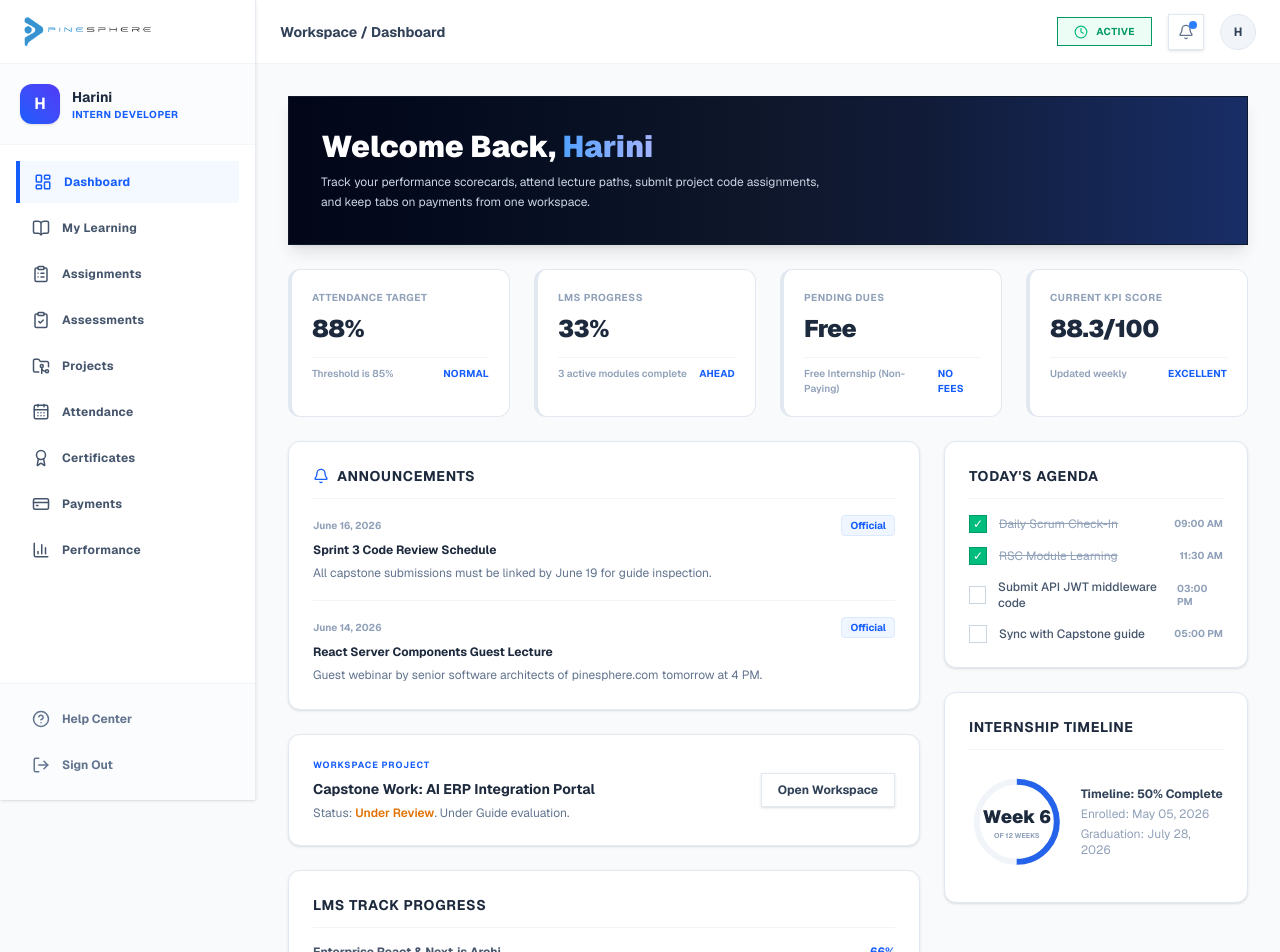
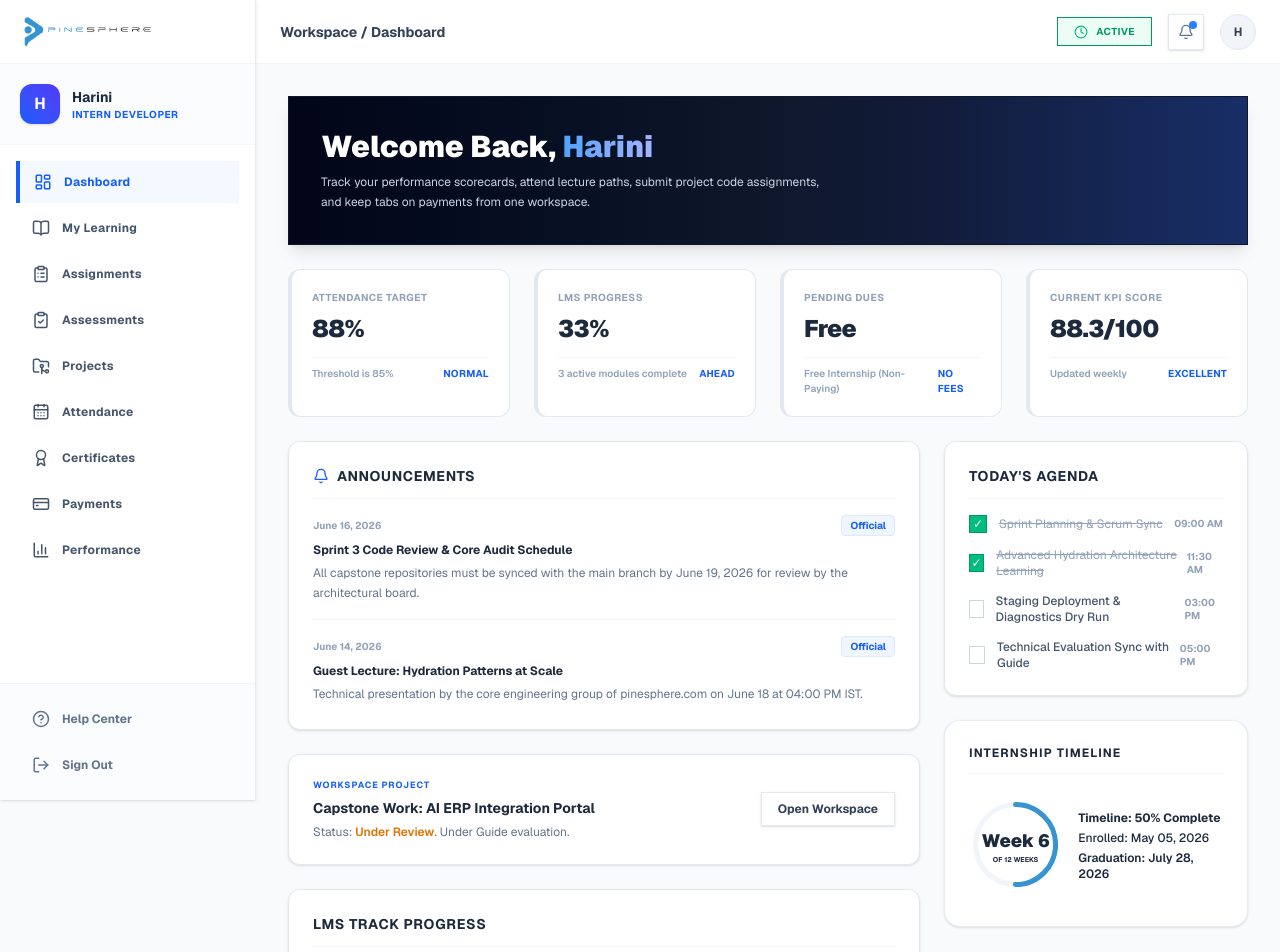
Before and after one commit to miles-spidee/simp, a Next.js app in the folder frontend/: page /dashboard in a window 1280 px wide. Shown: the top 952 px of the page. Built offline with nearby package versions, Linux system fonts and the light colour scheme.

Commit message:
feat: implement student dashboard with attendance, LMS, and task tracking interfaces

```diff
--- a/frontend/app/dashboard/page.tsx
+++ b/frontend/app/dashboard/page.tsx
@@ -96,6 +96,27 @@ export default function StudentDashboard() {
   const [showNotificationPopup, setShowNotificationPopup] = useState(false);
   const [notificationToast, setNotificationToast] = useState<string | null>(null);
 
+  // Close notification popup when clicking anywhere outside
+  useEffect(() => {
+    if (!showNotificationPopup) return;
+
+    const handleOutsideClick = (e: MouseEvent) => {
+      const target = e.target as HTMLElement;
+      if (target && !target.closest('#notification-bell-widget')) {
+        setShowNotificationPopup(false);
+      }
+    };
+
+    const timeoutId = setTimeout(() => {
+      document.addEventListener('click', handleOutsideClick);
+    }, 0);
+
+    return () => {
+      clearTimeout(timeoutId);
+      document.removeEventListener('click', handleOutsideClick);
+    };
+  }, [showNotificationPopup]);
+
   // Initialize username and other defaults on load
   useEffect(() => {
     if (typeof window !== 'undefined') {
@@ -133,10 +154,10 @@ export default function StudentDashboard() {
 
   // --- STATE FOR AGENDA ---
   const [agenda, setAgenda] = useState([
-    { id: 1, task: 'Daily Scrum Check-In', time: '09:00 AM', completed: true },
-    { id: 2, task: 'RSC Module Learning', time: '11:30 AM', completed: true },
-    { id: 3, task: 'Submit API JWT middleware code', time: '03:00 PM', completed: false },
-    { id: 4, task: 'Sync with Capstone guide', time: '05:00 PM', completed: false }
+    { id: 1, task: 'Sprint Planning & Scrum Sync', time: '09:00 AM', completed: true },
+    { id: 2, task: 'Advanced Hydration Architecture Learning', time: '11:30 AM', completed: true },
+    { id: 3, task: 'Staging Deployment & Diagnostics Dry Run', time: '03:00 PM', completed: false },
+    { id: 4, task: 'Technical Evaluation Sync with Guide', time: '05:00 PM', completed: false }
   ]);
 
   const handleToggleAgendaItem = (id: number) => {
@@ -785,8 +806,8 @@ export default function StudentDashboard() {
   };
 
   const announcements = [
-    { date: 'June 16, 2026', title: 'Sprint 3 Code Review Schedule', content: 'All capstone submissions must be linked by June 19 for guide inspection.' },
-    { date: 'June 14, 2026', title: 'React Server Components Guest Lecture', content: 'Guest webinar by senior software architects of pinesphere.com tomorrow at 4 PM.' }
+    { date: 'June 16, 2026', title: 'Sprint 3 Code Review & Core Audit Schedule', content: 'All capstone repositories must be synced with the main branch by June 19, 2026 for review by the architectural board.' },
+    { date: 'June 14, 2026', title: 'Guest Lecture: Hydration Patterns at Scale', content: 'Technical presentation by the core engineering group of pinesphere.com on June 18 at 04:00 PM IST.' }
   ];
 
   return (
@@ -919,17 +940,17 @@ export default function StudentDashboard() {
             </div>
 
             {/* Notification bell widget */}
-            <div className="relative">
+            <div className="relative" id="notification-bell-widget">
               <button
                 onClick={() => setShowNotificationPopup(!showNotificationPopup)}
-                className="h-9 w-9 bg-white hover:bg-slate-50 border border-slate-200 flex items-center justify-center text-slate-500 hover:text-slate-800 transition-colors relative shadow-sm"
+                className="h-9 w-9 bg-white hover:bg-slate-50 border border-slate-200 flex items-center justify-center text-slate-500 hover:text-slate-800 transition-colors relative shadow-sm z-50"
               >
                 <Bell className="h-4 w-4" />
                 <span className="absolute top-1.5 right-1.5 h-2 w-2 bg-blue-500 rounded-full" />
               </button>
 
               {showNotificationPopup && (
-                <div className="absolute right-0 mt-2.5 w-80 bg-white border border-slate-200 rounded-xl shadow-xl p-4 z-40 animate-slide-in text-slate-800">
+                <div className="absolute right-0 mt-2.5 w-80 bg-white border border-slate-200 rounded-xl shadow-xl p-4 z-50 animate-slide-in text-slate-850">
                   <h3 className="font-bold text-xs text-slate-900 uppercase tracking-wider border-b border-slate-100 pb-2 mb-3">
                     Recent ERP Notices
                   </h3>
@@ -937,7 +958,7 @@ export default function StudentDashboard() {
                     {announcements.map((an, idx) => (
                       <div key={idx} className="text-[11px] leading-relaxed">
                         <div className="flex items-center justify-between text-blue-600 font-bold mb-1">
-                          <span>{an.title}</span>
+                          <span className="hover:text-blue-700 transition-colors cursor-pointer">{an.title}</span>
                           <span className="text-[9px] text-slate-400">{an.date}</span>
                         </div>
                         <p className="text-slate-500">{an.content}</p>
@@ -1097,25 +1118,25 @@ export default function StudentDashboard() {
                     </div>
 
                     {/* Internship Roadmap Progress (Circular Indicator) */}
-                    <div className="bg-white border border-slate-200 rounded-xl/80 rounded-xl p-6 space-y-4 shadow-sm flex flex-col justify-between hover:shadow-md hover:border-blue-500/30 transition-all duration-300">
-                      <h3 className="font-bold text-sm text-slate-800 uppercase tracking-wider border-b border-slate-100 pb-3">
+                    <div className="bg-white border border-slate-200/80 rounded-2xl p-6 space-y-4 shadow-sm flex flex-col justify-between card-premium-hover transition-all duration-300">
+                      <h3 className="font-bold text-xs text-slate-800 uppercase tracking-widest border-b border-slate-100 pb-3">
                         Internship Timeline
                       </h3>
                       <div className="flex items-center justify-around gap-4 py-2">
                         <div className="relative h-24 w-24 flex items-center justify-center">
                           <svg className="w-full h-full transform -rotate-90">
-                            <circle cx="48" cy="48" r="40" strokeWidth="6" stroke="#f1f5f9" fill="transparent" />
-                            <circle cx="48" cy="48" r="40" strokeWidth="6" stroke="#2563eb" fill="transparent" strokeDasharray="251.2" strokeDashoffset={251.2 * (1 - 0.50)} />
+                            <circle cx="48" cy="48" r="40" strokeWidth="5" stroke="#f1f5f9" fill="transparent" />
+                            <circle cx="48" cy="48" r="40" strokeWidth="5" stroke="#3794d1" fill="transparent" strokeDasharray="251.2" strokeDashoffset={251.2 * (1 - 0.50)} strokeLinecap="round" className="transition-all duration-1000" />
                           </svg>
                           <div className="absolute flex flex-col items-center">
                             <span className="text-lg font-black text-slate-800">Week 6</span>
-                            <span className="text-[7px] text-slate-400 font-bold uppercase">of 12 Weeks</span>
+                            <span className="text-[7px] text-slate-450 font-bold uppercase">of 12 Weeks</span>
                           </div>
                         </div>
                         <div className="text-xs space-y-1">
-                          <div className="font-bold text-slate-700">Timeline: 50% Complete</div>
-                          <div className="text-slate-400">Enrolled: May 05, 2026</div>
-                          <div className="text-slate-400">Graduation: July 28, 2026</div>
+                          <div className="font-bold text-slate-800">Timeline: 50% Complete</div>
+                          <div className="text-slate-455 font-medium">Enrolled: May 05, 2026</div>
+                          <div className="text-slate-455 font-semibold">Graduation: July 28, 2026</div>
                         </div>
                       </div>
                     </div>
```
